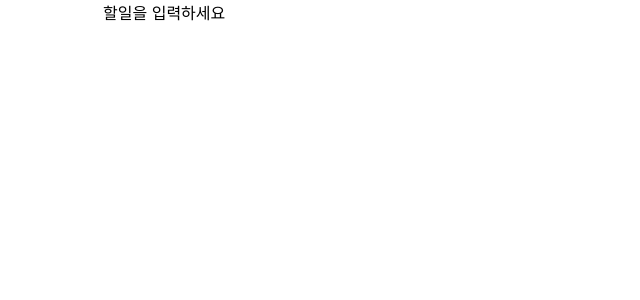
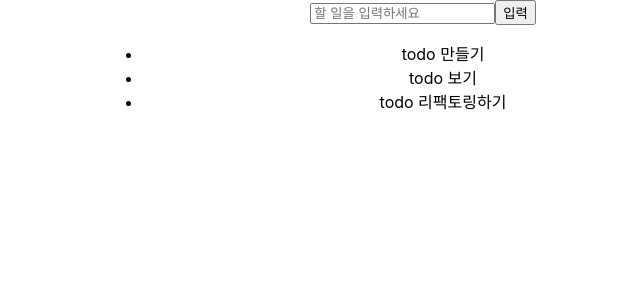
Before and after one commit to hsw824/react-todo, a React (Create React App) app: page / in a window 1280 px wide. Shown: the top 300 px of the page, without its empty margins (217-857 px from the left). Built offline with nearby package versions, Linux system fonts and the light colour scheme.

Commit message:
요구사항 1 구현

```diff
--- a/src/App.css
+++ b/src/App.css
@@ -1,5 +1,6 @@
 .todo-container {
   margin: 0 auto;
+  text-align: center;
   width: 50vw;
   height: 100vh;
 }
--- a/src/App.tsx
+++ b/src/App.tsx
@@ -1,8 +1,8 @@
 import "./App.css";
-import Todo from "./components/Todo";
+import Todos from "./components/Todo";
 
 function App() {
-  return <Todo />;
+  return <Todos />;
 }
 
 export default App;
--- a/src/components/Todo.tsx
+++ b/src/components/Todo.tsx
@@ -1,3 +1,36 @@
-export default function Todo() {
-  return <div className="todo-container">할일을 입력하세요</div>;
+import { useState } from "react";
+import TodoForm from "./TodoForm";
+import TodoList from "./TodoList";
+export interface TodoType {
+  id: number;
+  text: string;
+  isCompleted: boolean;
 }
+export default function Todos() {
+  const [todos, setTodos] = useState<TodoType[]>([
+    { id: 1, text: "todo 만들기", isCompleted: false },
+    { id: 2, text: "todo 보기", isCompleted: false },
+    { id: 3, text: "todo 리팩토링하기", isCompleted: false },
+  ]);
+
+  const handleAddTodo = (newText: string) => {
+    setTodos((prev) => {
+      return [
+        ...prev,
+        {
+          id: nextId++,
+          text: newText,
+          isCompleted: false,
+        },
+      ];
+    });
+  };
+  return (
+    <div className="todo-container">
+      <TodoForm onAddTodo={handleAddTodo} />
+      <TodoList todos={todos} />
+    </div>
+  );
+}
+
+let nextId = 4;
--- /dev/null
+++ b/src/components/TodoForm.tsx
@@ -0,0 +1,31 @@
+import { ChangeEvent, FormEvent, useRef, useState } from "react";
+
+export default function TodoForm({
+  onAddTodo,
+}: {
+  onAddTodo: (newText: string) => void;
+}) {
+  const [value, setValue] = useState("");
+  const inputRef = useRef<null | HTMLInputElement>(null);
+
+  const handleValue = (e: ChangeEvent<HTMLInputElement>) => {
+    setValue(e.target.value);
+  };
+  const handleSubmit = (e: FormEvent<HTMLFormElement>) => {
+    e.preventDefault();
+    onAddTodo(value);
+    setValue("");
+    inputRef.current!.focus();
+  };
+  return (
+    <form onSubmit={handleSubmit}>
+      <input
+        value={value}
+        onChange={handleValue}
+        placeholder="할 일을 입력하세요"
+        ref={inputRef}
+      />
+      <button>입력</button>
+    </form>
+  );
+}
--- /dev/null
+++ b/src/components/TodoList.tsx
@@ -0,0 +1,11 @@
+import { TodoType } from "./Todo";
+
+export default function TodoList({ todos }: { todos: TodoType[] }) {
+  return (
+    <ul>
+      {todos.length === 0
+        ? "할일을 추가해주세요"
+        : todos.map((todo) => <li key={todo.id}>{todo.text}</li>)}
+    </ul>
+  );
+}
```
